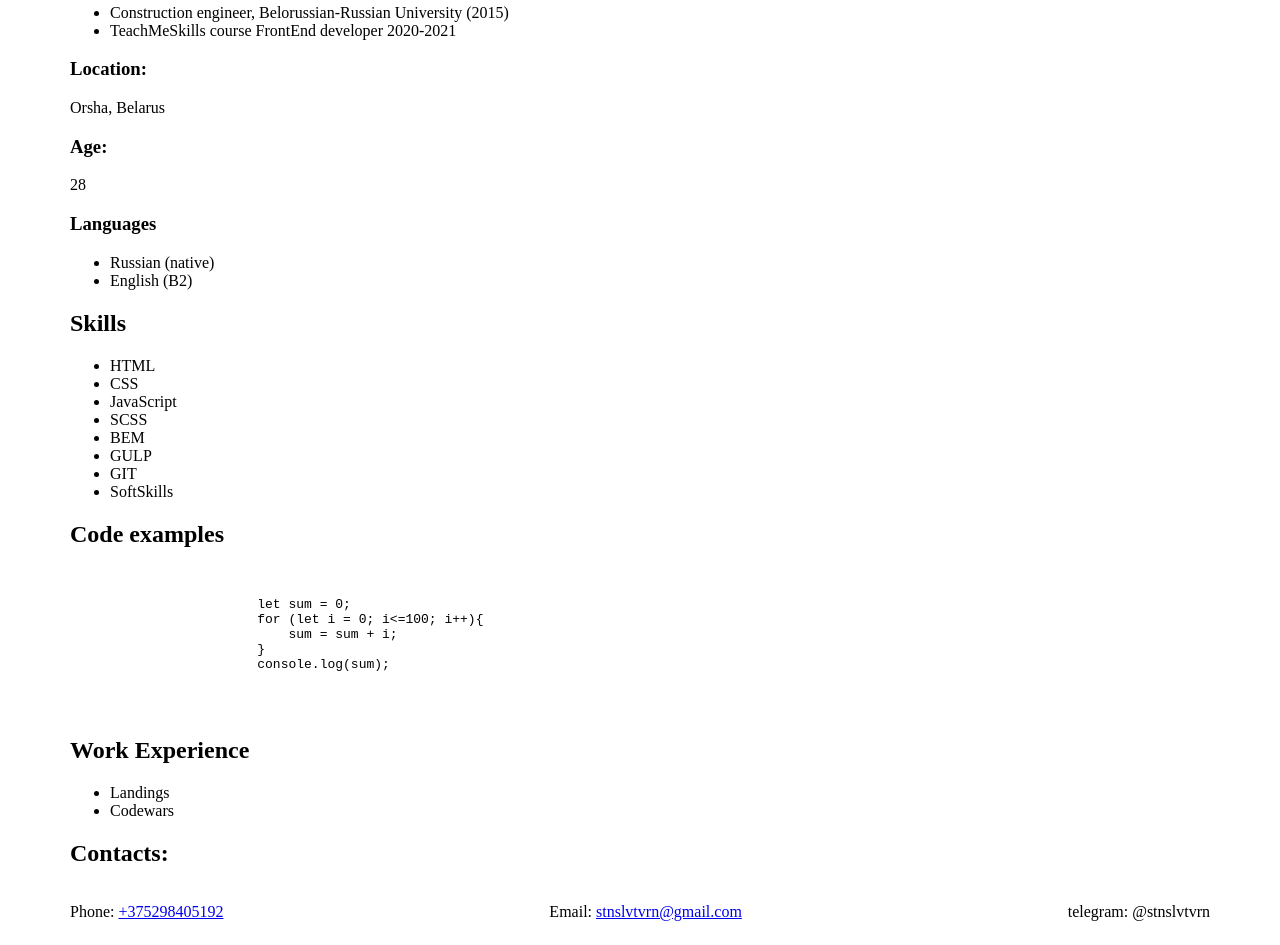
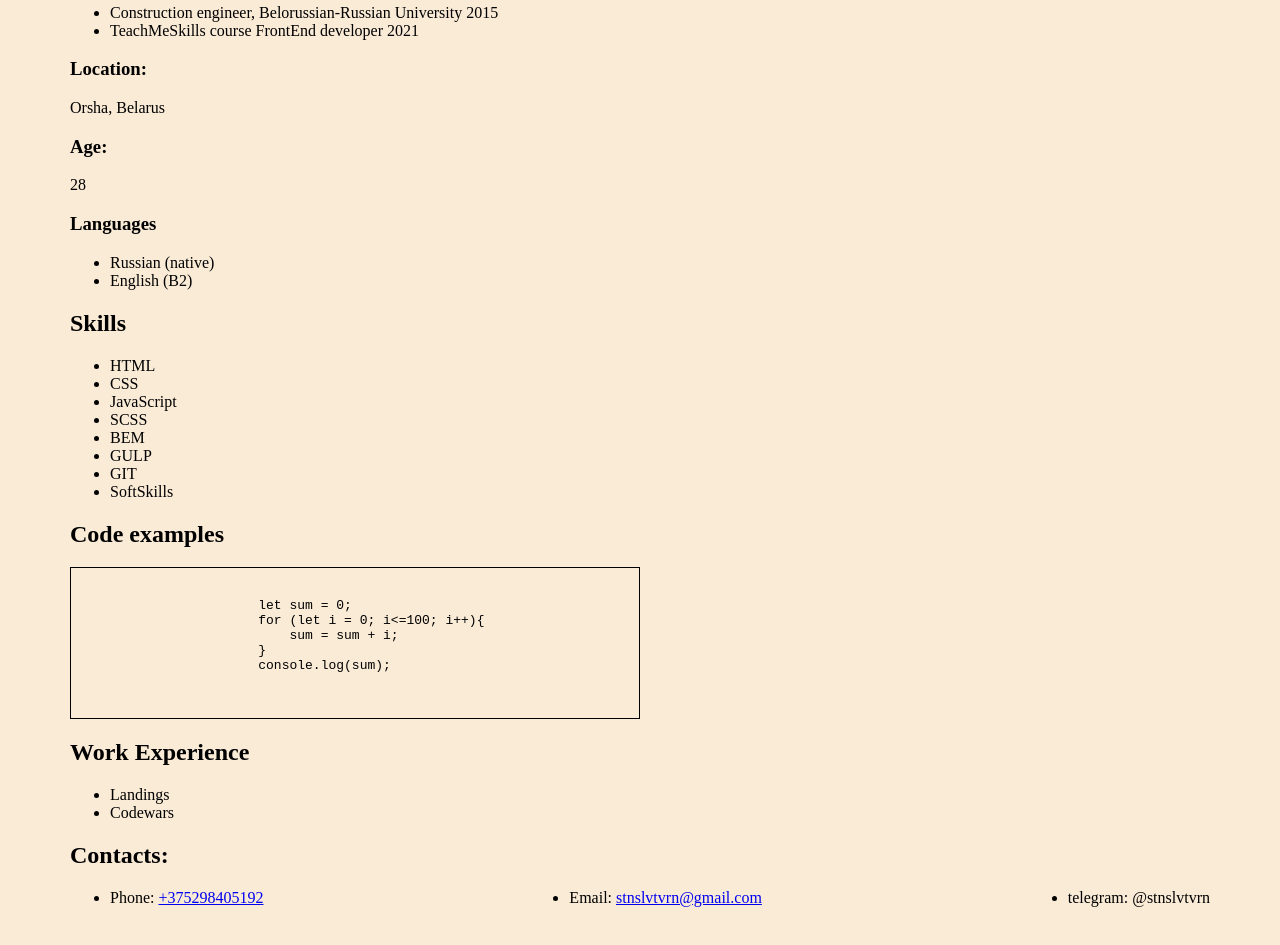
Before and after one commit to stnslvtvrn/rsschool-cv, a plain HTML site: page index.html in a window 1280 px wide. Shown: the part 688-1633 px from the top of the page. After the commit the page ends 1611 px from the top, so only its background shows below. Drawn offline with Linux system fonts and the light colour scheme.

Commit message:
refactor: change contacts tag on Ul > li

```diff
--- a/css/style.css
+++ b/css/style.css
@@ -1,6 +1,9 @@
 * {
     box-sizing: border-box;
+    background-color: antiquewhite;
 }
+
+
 
 .container {
     max-width: 1170px;
@@ -9,7 +12,12 @@
     margin: 0 auto;
 }
 
-.contacts_wrapper {
+.contacts__list {
     display: flex;
     justify-content: space-between;
 }
+
+pre {
+    border: 1px solid #000;
+    max-width: 50%;
+}
--- a/index.html
+++ b/index.html
@@ -26,8 +26,8 @@
                     Education
                 </h3>
                 <ul class="about__list">
-                    <li>Сonstruction engineer, Belorussian-Russian University (2015)</li>
-                    <li>TeachMeSkills course FrontEnd developer 2020-2021</li>
+                    <li>Сonstruction engineer, Belorussian-Russian University <time datetime="2015">2015</time></li>
+                    <li>TeachMeSkills course FrontEnd developer <time>2021</time></li>
                 </ul>
                 <h3 class="about__subtitle">
                     Location:
@@ -90,16 +90,19 @@
             <section class="contacts">
                 <h2>Contacts:</h2>
                 <div class="contacts_wrapper">
-                <p class="footer__text">
-                    Phone: <a href="tel:+375298405192" class="contacts__tel">+375298405192</a>
-                </p>
-                <p class="footer__text">
-                    Email: <a href="mailto:stnslvtvrn@gmail.com" class="contacts__email">stnslvtvrn@gmail.com</a>
-                </p>
-                <p class="footer__text">
-                    telegram: @stnslvtvrn
-                </p>
-            </div>
+                    <ul class="contacts__list">
+                        <li class="footer__text">
+                            Phone: <a href="tel:+375298405192" class="contacts__tel">+375298405192</a>
+                        </li>
+                        <li class="footer__text">
+                            Email: <a href="mailto:stnslvtvrn@gmail.com"
+                                class="contacts__email">stnslvtvrn@gmail.com</a>
+                        </li>
+                        <li class="footer__text">
+                            telegram: @stnslvtvrn
+                        </li>
+                    </ul>
+                </div>
             </section>
         </div>
     </footer>
```
